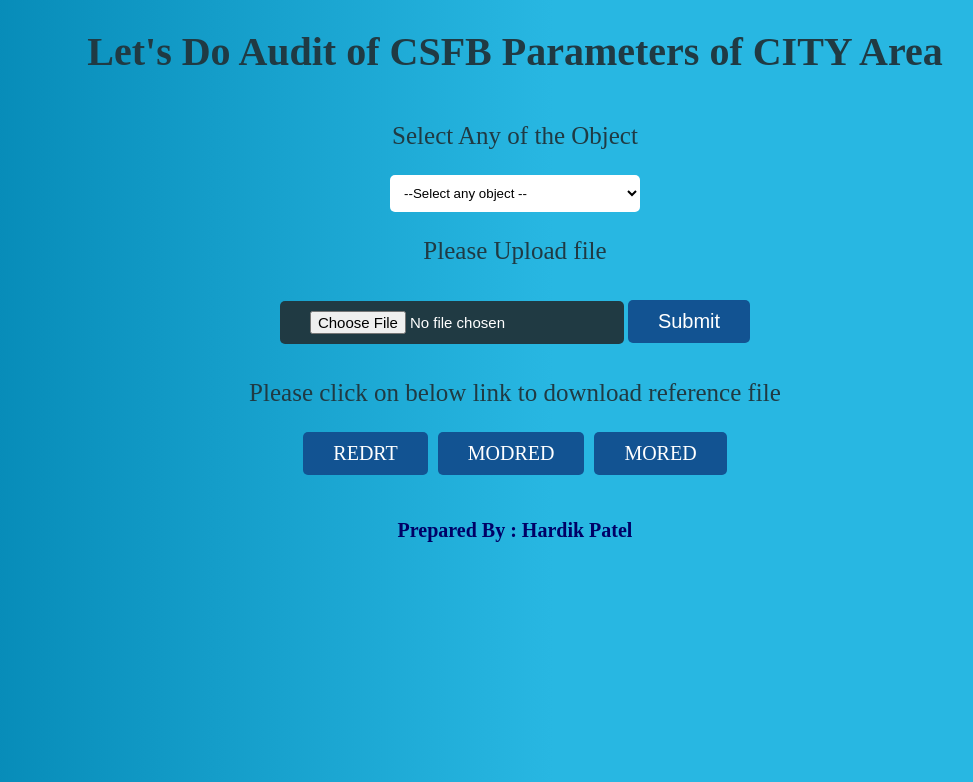
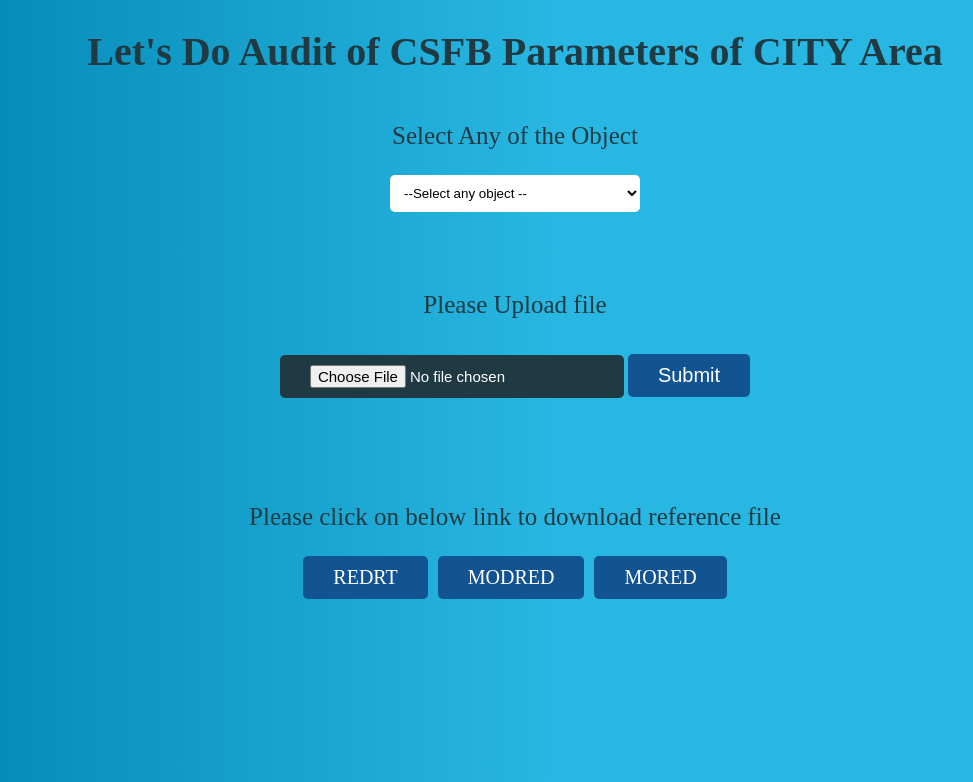
Before and after one commit to HardikDarshi/ML_CSFB, a Flask app: page / in a window 1280 px wide. Shown: the top 782 px of the page, without its empty margins (125-1098 px from the left). Run offline with Flask 2, Linux system fonts and the light colour scheme.

Commit message:
Add files via upload

```diff
--- a/templates/index.html
+++ b/templates/index.html
@@ -1,11 +1,11 @@
 <html>
 <head>
- <title>Search Page</title>
+ <title>: : CSFB : :</title>
     <meta content="text/html;charset=utf-8" http-equiv="Content-Type">
     <meta content="utf-8" http-equiv="encoding">
 
-  <link rel="stylesheet" type = 'text/css' href= "{{ url_for('static', filename='css/style.css') }}">
-    <!-- <link rel="stylesheet" href="C:\Users\CNU23895TK\PycharmProjects\REDRT2\static\css\style.css">-->
+ <link rel="stylesheet" type = 'text/css' href= "{{ url_for('static', filename='css/style.css') }}">
+   <!--   <link rel="stylesheet" href="F:\Darshika\Personal\Practice\hh\CSFB\style.css">-->
 </head>
 <body>
  <div class="content">
@@ -21,12 +21,13 @@
 		<option value="MODRED">MODRED</option>
 		<option value="REDRT">REDRT</option>
 	</select>
+<br><br><br><br>
   <p>Please Upload file</p>
     <input type = 'file' name = "file1" class="choosefile">
 
     <input type = 'submit' name = "Submit" class="submitbtn">
  </form>
-
+<br><br><br>
   <form method = "post" enctype="multipart/form-data" class="bg">
   <p>Please click on below link to download reference file</p>
 
@@ -41,8 +42,8 @@
     <a href= "{{url_for('download_MORED')}}" class = "Downloadbtn"> MORED</a>
 </div>
   </form>
-<br>
-<h3>Prepared By : Hardik Patel </h3>
+
+
 
 </body>
 </html>
```
